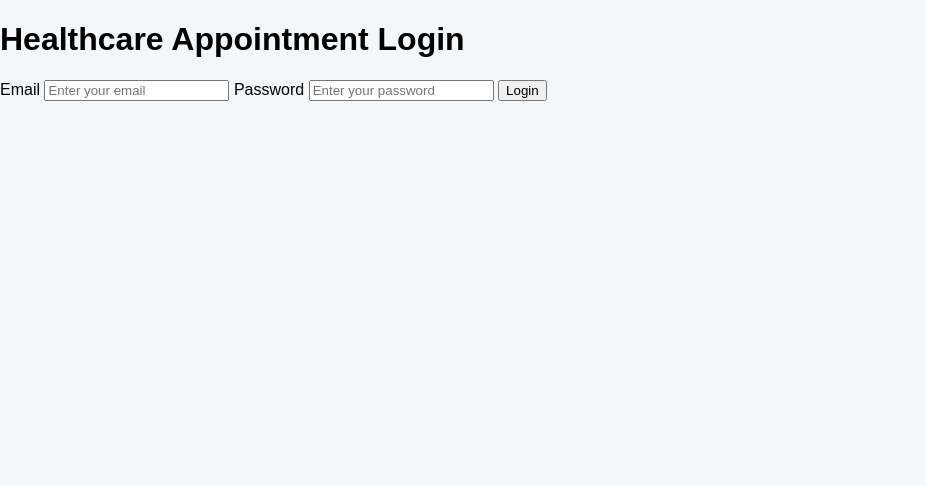
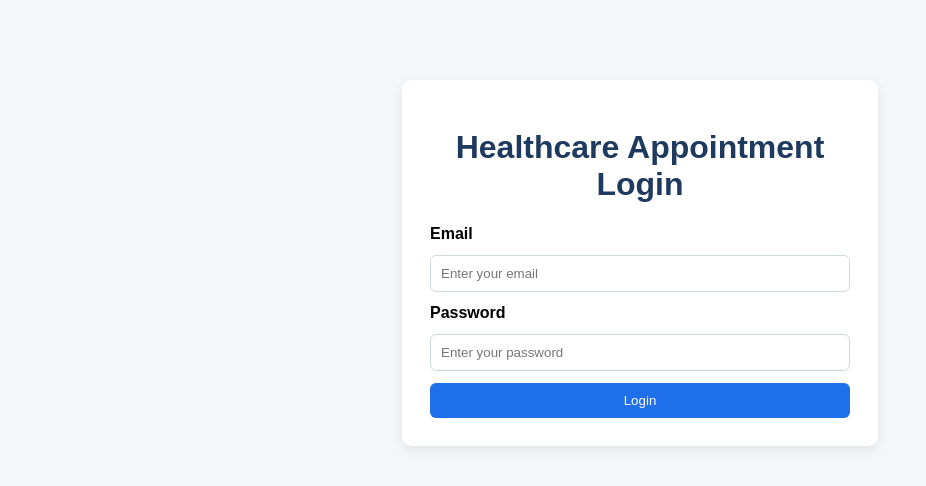
Before and after one commit to raydog1101-cyber/healthcare-booking-app, a plain HTML site: page index.html in a window 1280 px wide. Shown: the whole page, without its empty margins (0-926 px from the left). Drawn offline with Linux system fonts and the light colour scheme.

Commit message:
Add login page

```diff
--- a/style.css
+++ b/style.css
@@ -5,11 +5,41 @@ body {
   padding: 0;
 }
 
-.container {
-  max-width: 480px;
+.login-card {
+  max-width: 420px;
   margin: 80px auto;
-  padding: 24px;
+  padding: 28px;
   background: white;
-  border-radius: 8px;
+  border-radius: 10px;
+  box-shadow: 0 4px 12px rgba(0, 0, 0, 0.08);
+}
+
+h1 {
   text-align: center;
+  color: #1f3a5f;
 }
+
+form {
+  display: flex;
+  flex-direction: column;
+  gap: 12px;
+}
+
+label {
+  font-weight: bold;
+}
+
+input {
+  padding: 10px;
+  border: 1px solid #cfd8dc;
+  border-radius: 6px;
+}
+
+button {
+  padding: 10px;
+  background: #1f6feb;
+  color: white;
+  border: none;
+  border-radius: 6px;
+  cursor: pointer;
+}
```
